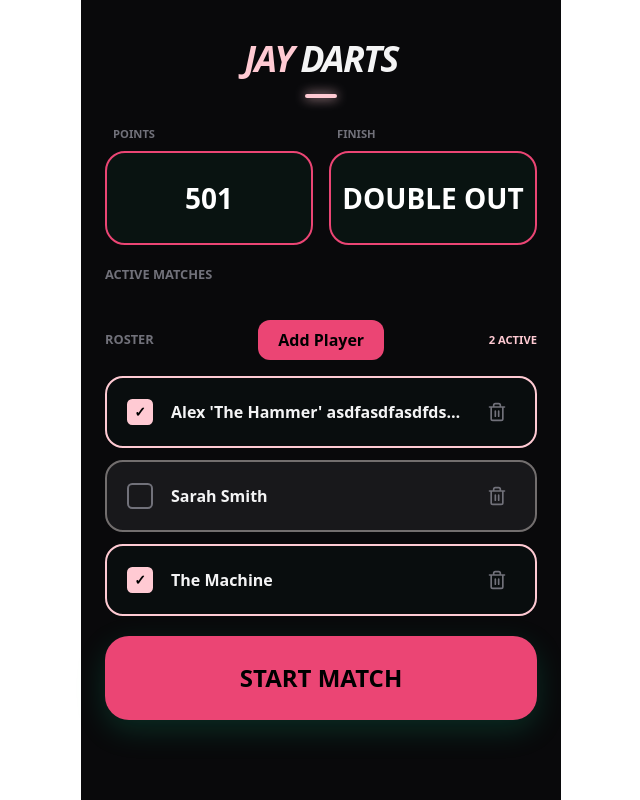
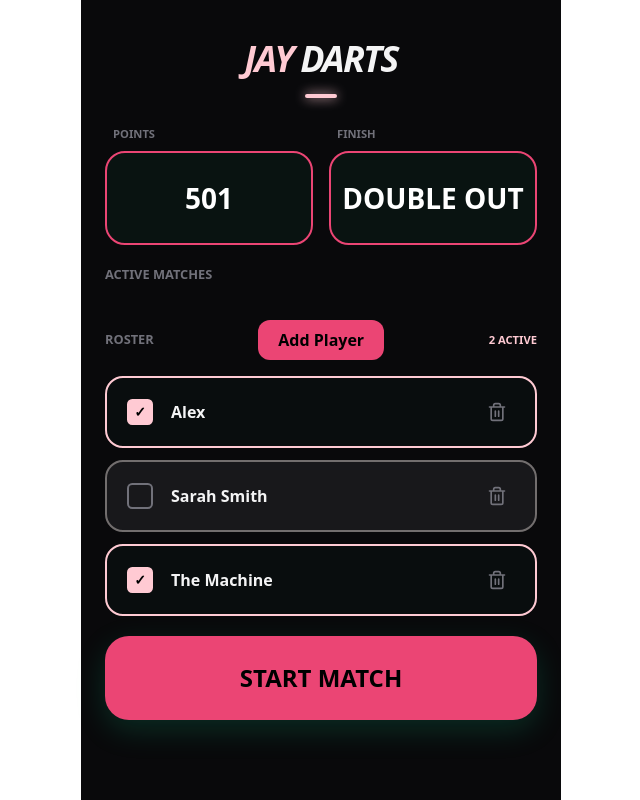
Before and after one commit to milauuu/dart, a Vue app: page / in a window 1280 px wide. Shown: the whole page, without its empty margins (319-959 px from the left). Built offline with nearby package versions, Linux system fonts and the light colour scheme.

Commit message:
refactor: `Home.vue`: adjusting mock player list

```diff
--- a/src/components/Home.vue
+++ b/src/components/Home.vue
@@ -32,12 +32,12 @@ const currentSettings: MatchSettings = {
   // ... any other required fields from your MatchSettings type
 };
 
-// 2. Mock Player List (In a real app, fetch these from a database/store)
-// Player list without avatars
+// player list state (synced with localStorage)
 const playersList = useLocalStorage('playersList', [
-  { name: "Alex 'The Hammer' asdfasdfasdfdsaf fasf asdf asf asdf asdf a", selected: true },
-  { name: "Sarah Smith", selected: false },
-  { name: "The Machine", selected: true },
+    // TODO: remove mock data
+    { name: "Alex", selected: true },
+    { name: "Sarah Smith", selected: false },
+    { name: "The Machine", selected: true },
 ]);
 
 // 3. Computed list of names for the startGame function
```
